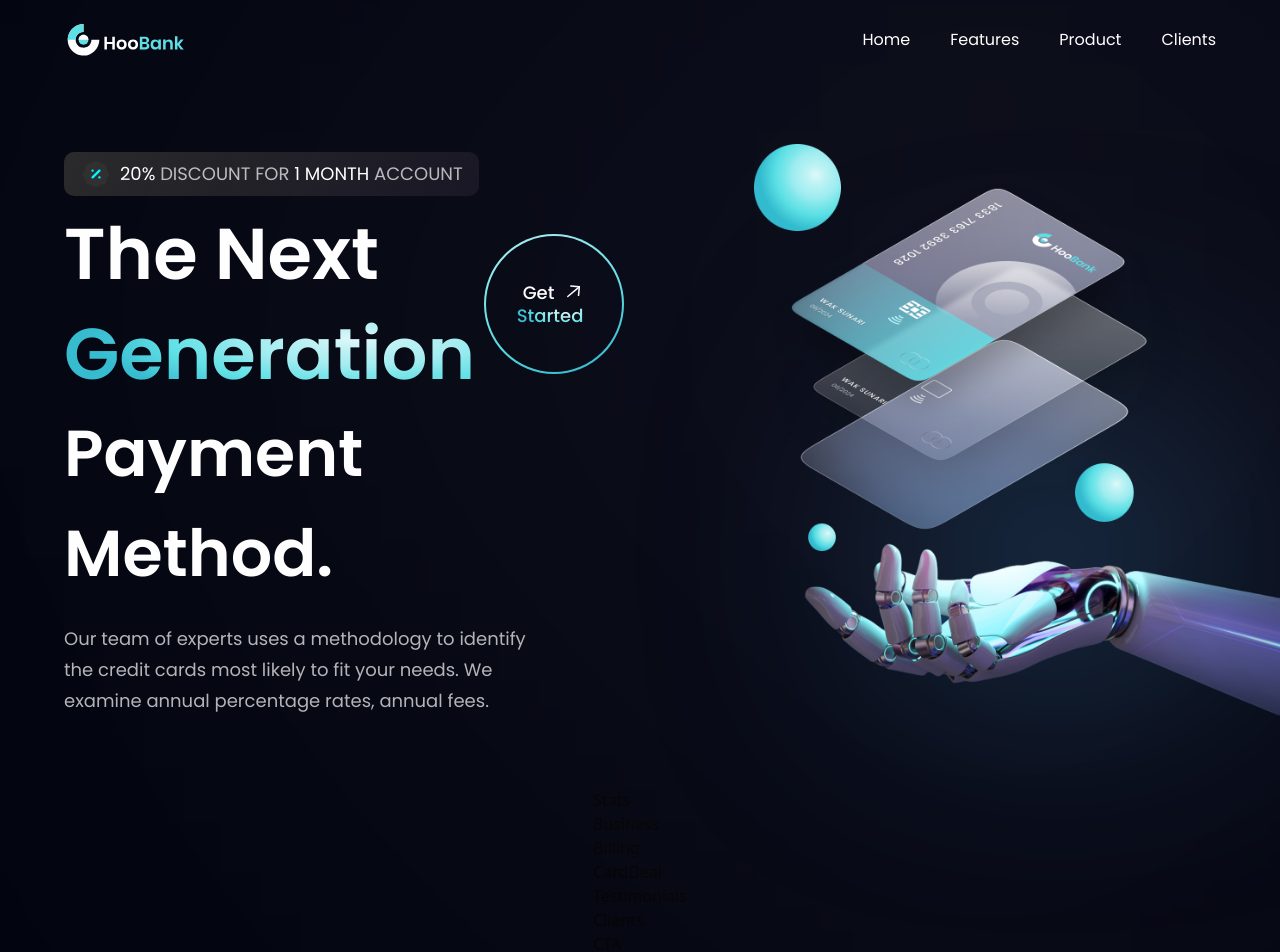
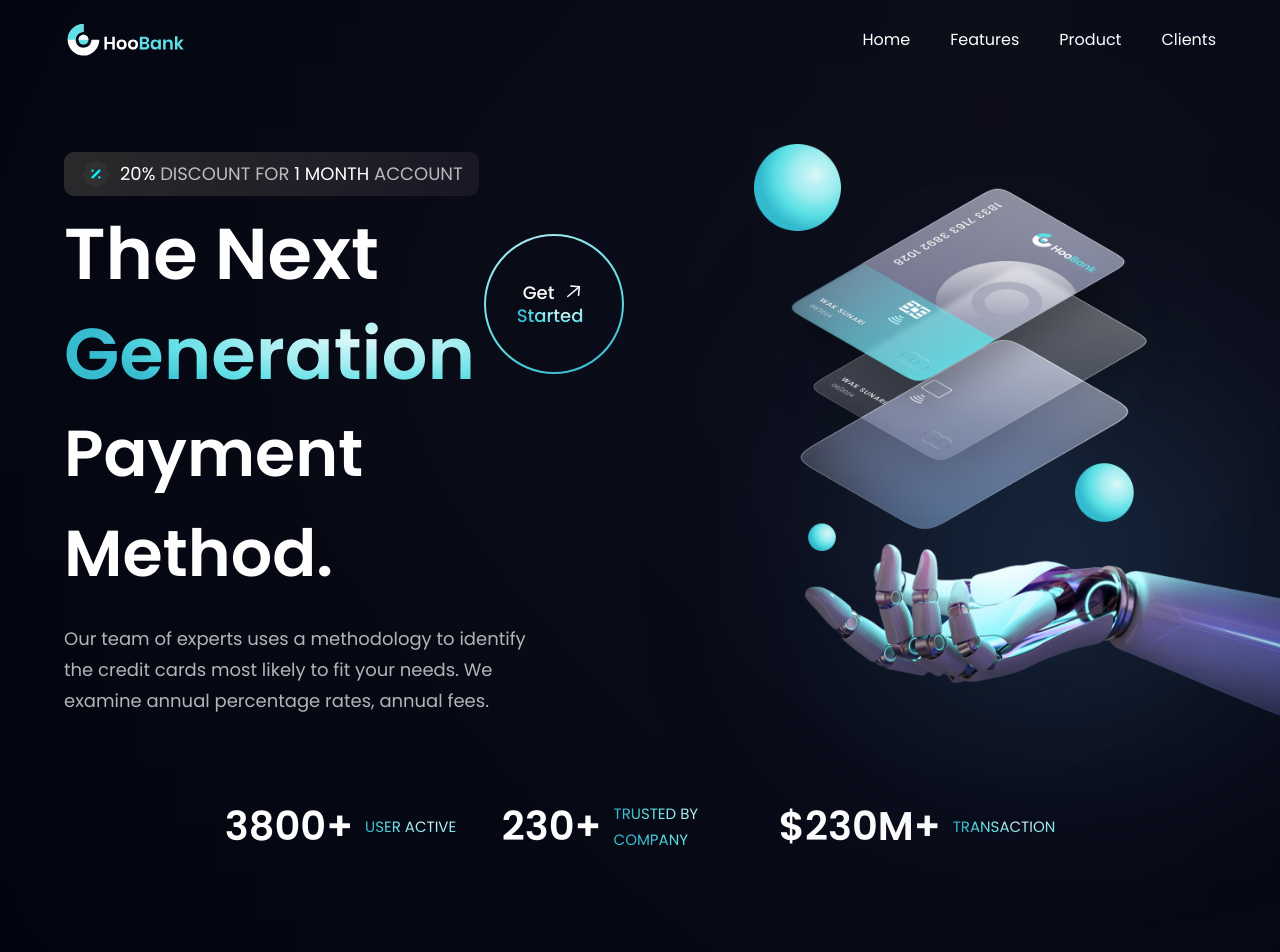
Before and after one commit to srijan-lamichhane/react_tailwind-project, a React (Vite) app in the folder bank_modern_app/: page / in a window 1280 px wide. Shown: the top 952 px of the page. Built offline with nearby package versions, Linux system fonts and the light colour scheme.

Commit message:
feat: stats section (complete)

```diff
--- a/bank_modern_app/src/components/Stats.jsx
+++ b/bank_modern_app/src/components/Stats.jsx
@@ -1,11 +1,17 @@
 import React from 'react'
+import styles from '../style'
+import {stats} from '../constants'
 
-const Stats = () => {
-  return (
-    <div>
-      Stats
-    </div>
-  )
-}
+const Stats = () => (
+
+  <section className={`${styles.flexCenter} flex-row flex-wrap sm:mb-20 mb-6`}>
+    {stats.map((stat) => (
+      <div key={stat.id} className='flex-1 flex justify-start items-center flex-row m-3'>
+        <h4 className='font-poppins font-semibold xs:text-[40px] text-[30px] xs:leading-[53px] leading-[43px] text-white '>{stat.value}</h4>
+        <p className='font-poppins font-normal xs:text-[15px] text-[21px] xs:leading-[26px] leading-[20px] text-gradient uppercase ml-3 text-white'>{stat.title}</p>
+      </div>
+    ))}
+  </section>
+)
 
 export default Stats
--- a/bank_modern_app/src/constants/index.js
+++ b/bank_modern_app/src/constants/index.js
@@ -19,3 +19,21 @@
     title: 'Clients',
   }
 ];
+
+export const stats = [
+  {
+    id: 'stats-1',
+    value: '3800+',
+    title: 'USER ACTIVE'
+  },
+  {
+    id: 'stats-2',
+    value: '230+',
+    title: 'TRUSTED BY COMPANY',
+  },
+  {
+    id: 'stats-3',
+    value: '$230M+',
+    title: 'TRANSACTION',
+  }
+];
```
